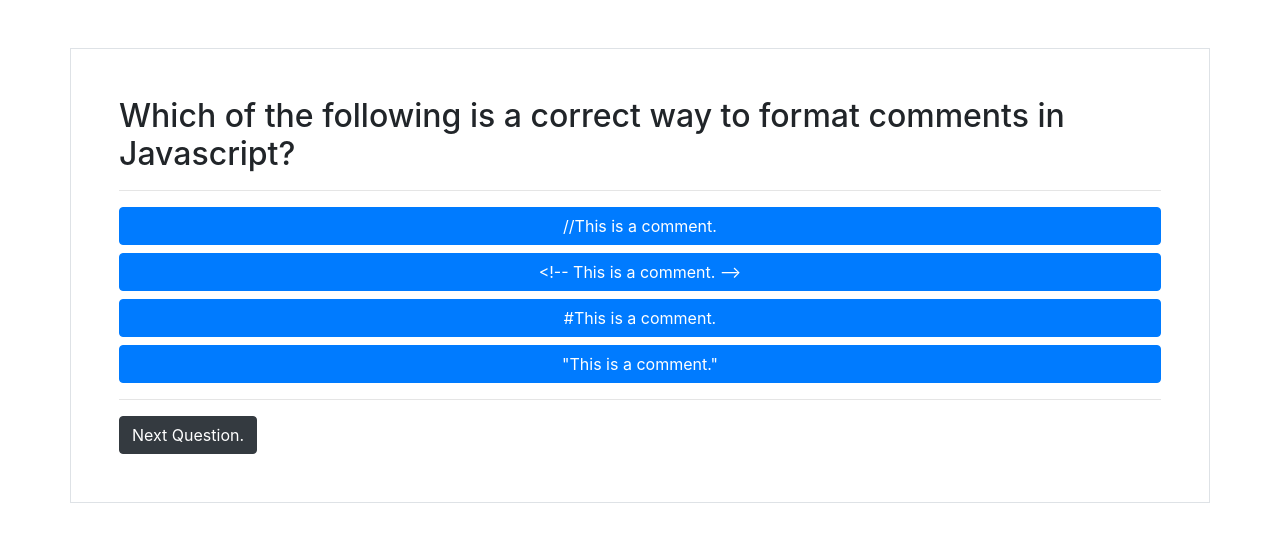
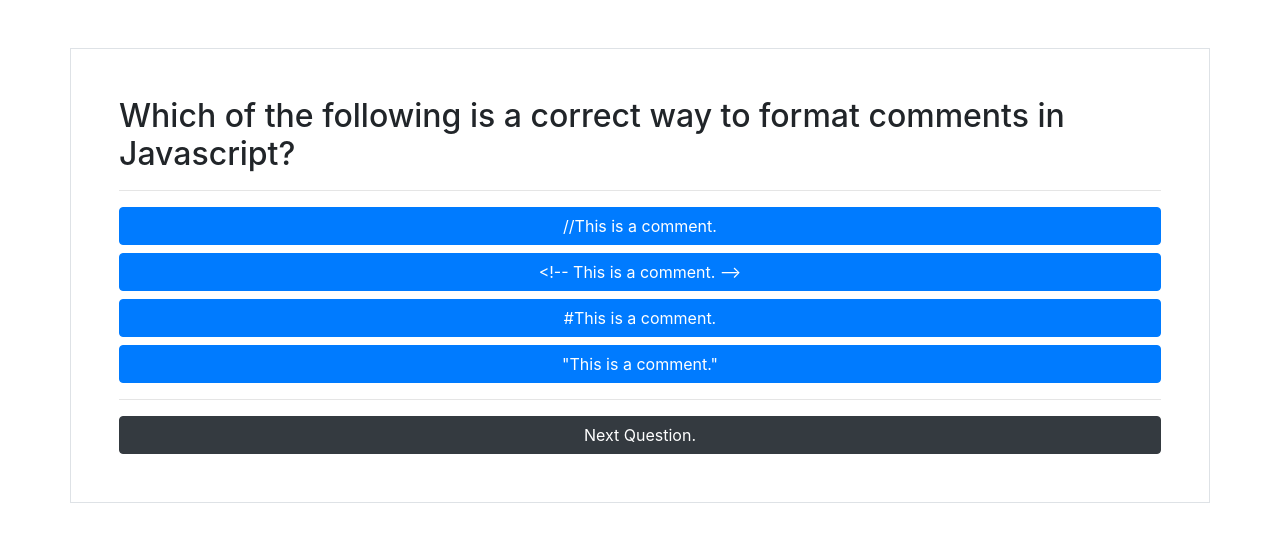
Before and after one commit to chrisfaux95/code_quiz, a plain HTML site: page index.html in a window 1280 px wide. Drawn offline with nearby package versions, Linux system fonts and the light colour scheme.

Commit message:
switched to btn-block

```diff
--- a/index.html
+++ b/index.html
@@ -24,7 +24,7 @@
             <div id="answers-list">
             </div>
             <hr>
-            <button id="next-question" class="btn btn-dark">Next Question.</button>
+            <button id="next-question" class="btn btn-dark btn-block">Next Question.</button>
         </div>
     </main>
     <script src="script.js"></script>
```
